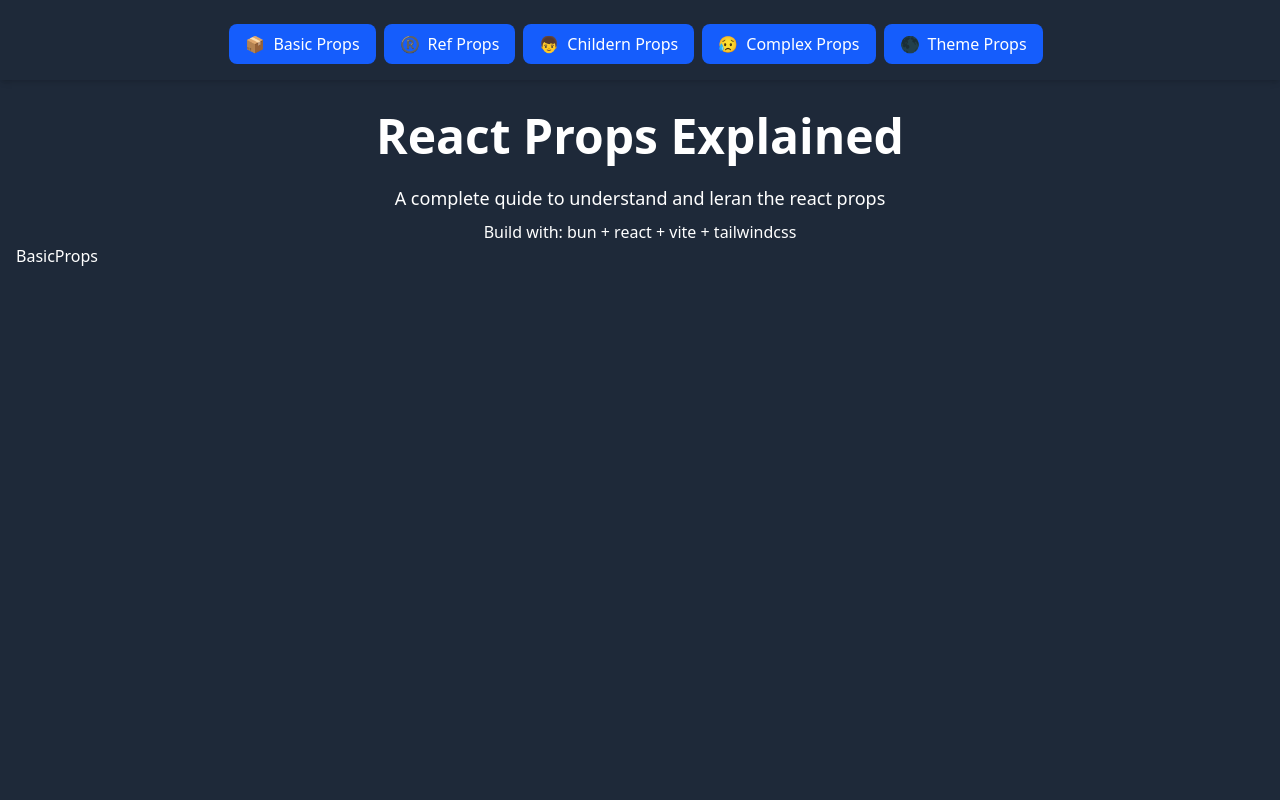
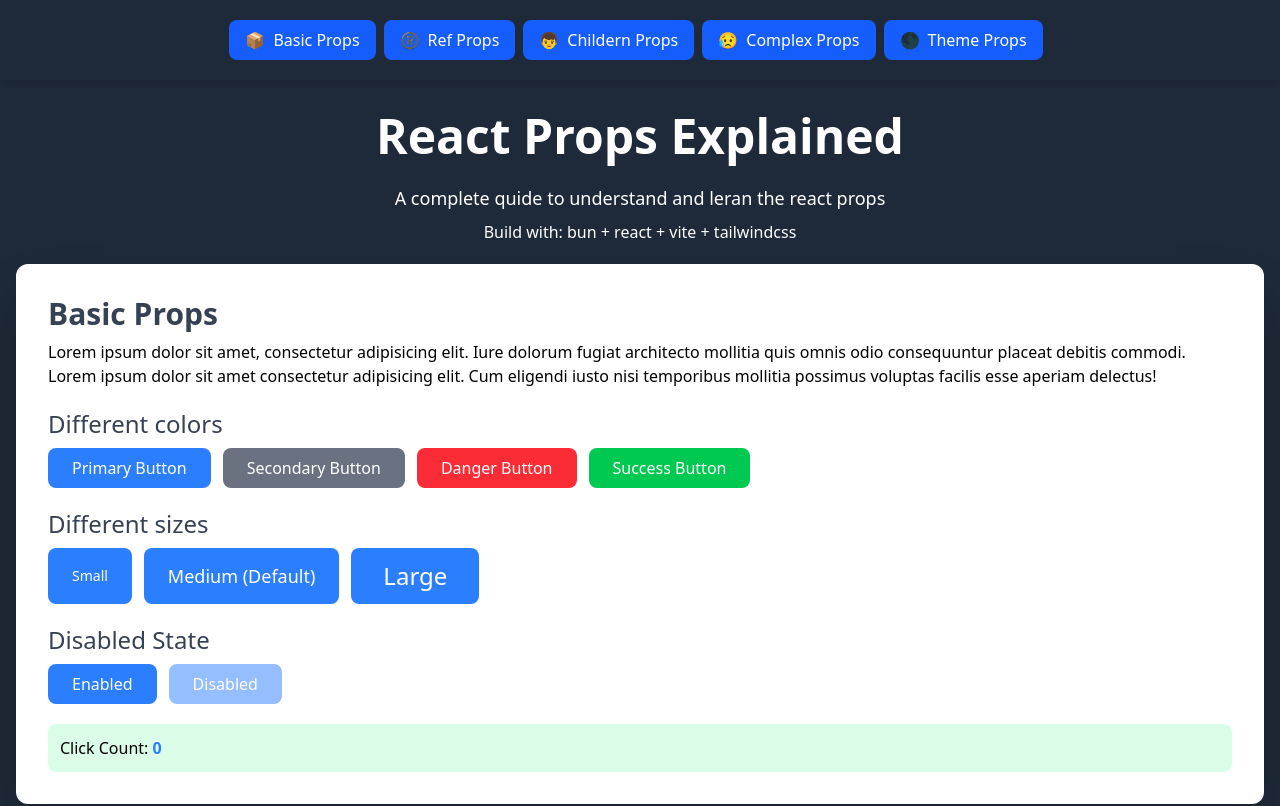
Before and after one commit to shailesh-00git/react-2026, a React (Vite) app in the folder 09-advance-prop-and-comp/: page / in a window 1280 px wide. Shown: the top 806 px of the page. Built offline with nearby package versions, Linux system fonts and the light colour scheme.

Commit message:
Basic props completed

```diff
--- a/09-advance-prop-and-comp/src/App.jsx
+++ b/09-advance-prop-and-comp/src/App.jsx
@@ -5,8 +5,6 @@ import RefProps from "./components/RefProps.jsx";
 import ThemeToggler from "./components/ThemeToggler.jsx";
 
 function Navigation() {
-  const isDark = true;
-
   const sections = [
     { id: "basic", label: "Basic Props", icon: "📦" },
     { id: "ref", label: "Ref Props", icon: "®️" },
@@ -14,20 +12,20 @@ function Navigation() {
     { id: "complex", label: "Complex Props", icon: "😥" },
     { id: "theme", label: "Theme Props", icon: "🌑" },
   ];
+
   return (
-    <nav className="sticky z-50 top-0 shadow-md">
-      <div className="flex justify-center items-center h-20 ">
-        <div>
+    <nav className="sticky top-0 z-50 bg-gray-800 shadow-md">
+      <div className="flex justify-center items-center h-20">
         {sections.map((section) => (
-            <button
-              className={`px-4 py-2 rounded-lg font-medium bg-blue-600 text-white mr-2 mt-2 hover:bg-blue-800 tarnsition-all duration-250`}
+          <a
             key={section.id}
+            href={`#${section.id}`}
+            className="px-4 py-2 rounded-lg font-medium bg-blue-600 text-white mr-2 hover:bg-blue-800 transition-all"
           >
             <span className="mr-2">{section.icon}</span>
             {section.label}
-            </button>
+          </a>
         ))}
-        </div>
       </div>
     </nav>
   );
@@ -37,7 +35,7 @@ function AppContent() {
   return (
     <div className={`min-h-screen bg-gray-800`}>
       <Navigation />
-      <div className={`container mx-auto px-4 py-8`}>
+      <main className={`container mx-auto px-4 py-8`}>
         <header>
           <h1 className="text-center text-white text-5xl font-bold mb-6">
             React Props Explained
@@ -45,17 +43,34 @@ function AppContent() {
           <p className="text-center text-lg  text-white mb-2">
             A complete quide to understand and leran the react props
           </p>
-          <p className="text-center text-white">
+          <p className="text-center text-white mb-5">
             Build with: bun + react + vite + tailwindcss
           </p>
         </header>
 
         <div className="space-y-8">
-          <div id="baisc" className="scroll-mt-200">
+          <div id="basic" className="scroll-mt-200">
             <BasicProps />
           </div>
+          <div id="chidern" className="scroll-mt-200">
+            <ChildernProps />
+          </div>
+          <div id="complex" className="scroll-mt-200">
+            <ComplexProps />
+          </div>
+          <div id="ref" className="scroll-mt-200">
+            <RefProps />
+          </div>
+          <div id="theme" className="scroll-mt-200">
+            <ThemeToggler />
           </div>
         </div>
+
+        {/* footer */}
+        <div className={` grid place-content-center text-white`}>
+          <p>Made with react, bun and love❤️</p>
+        </div>
+      </main>
     </div>
   );
 }
--- a/09-advance-prop-and-comp/src/components/BasicProps.jsx
+++ b/09-advance-prop-and-comp/src/components/BasicProps.jsx
@@ -1,7 +1,123 @@
 import React from "react";
 
+function Button({ text, color, size, onClick, disabled }) {
+  return (
+    <button
+      onClick={onClick}
+      disabled={disabled}
+      className={`px-6 py-2 rounded-lg transition-all duration-300
+       ${size === "small" ? "text-sm px-3 py-1" : ""}
+       ${size === "medium" ? "text-lg px-6 py-2" : ""}
+        ${size === "large" ? "text-2xl px-8 py-3" : ""}
+        ${
+          color == "primary" ? "bg-blue-500 hover:bg-blue-600 text-white" : ""
+        }
+        ${
+          color == "secondary" ? "bg-gray-500 hover:bg-gray-600 text-white" : ""
+        }
+        ${
+          color == "danger" ? "bg-red-500 hover:bg-red-600 text-white" : ""
+        }
+        ${
+          color == "success" ? "bg-green-500 hover:bg-green-600 text-white" : ""
+        }
+        ${disabled ? "opacity-50 cursor-not-allowed" : "cursor-pointer"}
+        `}
+    >
+      {text}
+    </button>
+  );
+}
 function BasicProps() {
-  return <div className="text-white">BasicProps</div>;
+  const [clickCount, setClickCount] = React.useState(0);
+  return (
+    <section className="p-8 bg-white rounded-xl shadow-2xl">
+      <h3 className={` text-3xl font-bold text-gray-700`}>Basic Props</h3>
+      <p className={`mt-2`}>
+        Lorem ipsum dolor sit amet, consectetur adipisicing elit. Iure dolorum
+        fugiat architecto mollitia quis omnis odio consequuntur placeat debitis
+        commodi. Lorem ipsum dolor sit amet consectetur adipisicing elit. Cum
+        eligendi iusto nisi temporibus mollitia possimus voluptas facilis esse
+        aperiam delectus!
+      </p>
+      <div className="space-y-4 mb-5 mt-5">
+        <h3 className={` text-2xl font-medium mb-2 text-gray-700`}>
+          Different colors
+        </h3>
+        <div className="flex flex-wrap gap-3">
+          <Button
+            text="Primary Button"
+            color="primary"
+            onClick={() => setClickCount(clickCount + 1)}
+          />
+          <Button
+            text="Secondary Button"
+            color="secondary"
+            onClick={() => setClickCount(clickCount + 1)}
+          />
+          <Button
+            text="Danger Button"
+            color="danger"
+            onClick={() => setClickCount(clickCount + 1)}
+          />
+          <Button
+            text="Success Button"
+            color="success"
+            onClick={() => setClickCount(clickCount + 1)}
+          />
+        </div>
+      </div>
+      <div className="space-y-4 mb-5">
+        <h3 className={` text-2xl font-medium mb-2 text-gray-700`}>
+          Different sizes
+        </h3>
+        <div className="flex flex-wrap gap-3">
+          <Button
+            text="Small"
+            color="primary"
+            size="small"
+            onClick={() => setClickCount(clickCount + 1)}
+          />
+          <Button
+            text="Medium (Default)"
+            color="primary"
+            size="medium"
+            onClick={() => setClickCount(clickCount + 1)}
+          />
+          <Button
+            text="Large"
+            color="primary"
+            size="large"
+            onClick={() => setClickCount(clickCount + 1)}
+          />
+        </div>
+      </div>
+      <div className="space-y-4 mb-5">
+        <h3 className={`text-2xl mb-2 font-medium text-gray-700`}>
+          Disabled State
+        </h3>
+        <div className="flex flex-wrap gap-3">
+          <Button
+            text="Enabled"
+            color="primary"
+            onClick={() => setClickCount(clickCount + 1)}
+          />
+          <Button
+            text="Disabled"
+            color="primary"
+            disabled={true}
+            onClick={() => alert("This button is disabled")}
+          />
+        </div>
+      </div>
+      <div className="space-y-4 rounded-lg bg-green-100 p-3">
+        <p>
+          Click Count:{" "}
+          <span className="text-blue-500 font-bold">{clickCount}</span>
+        </p>
+      </div>
+    </section>
+  );
 }
 
 export default BasicProps;
```
Lines whose indentation alone changed are shown as unchanged.
